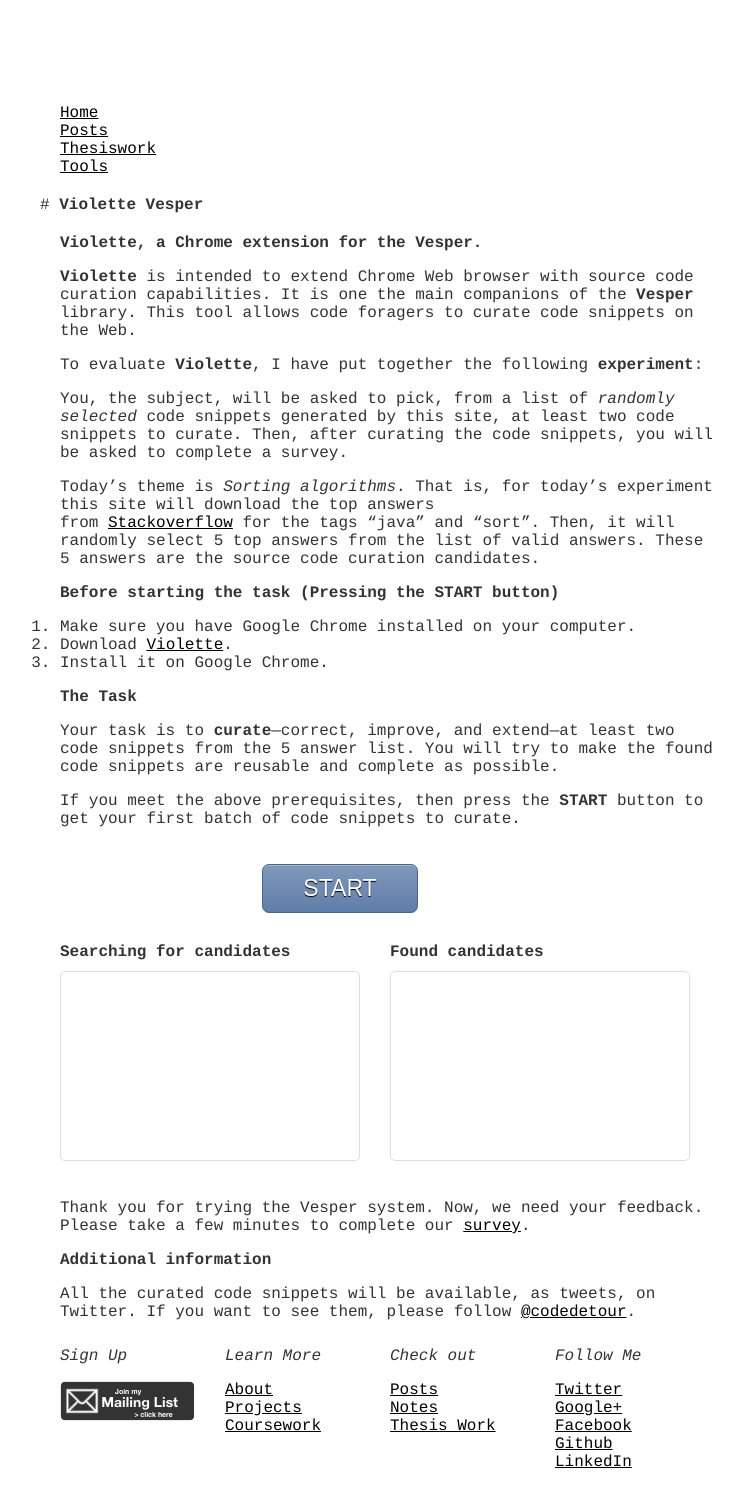
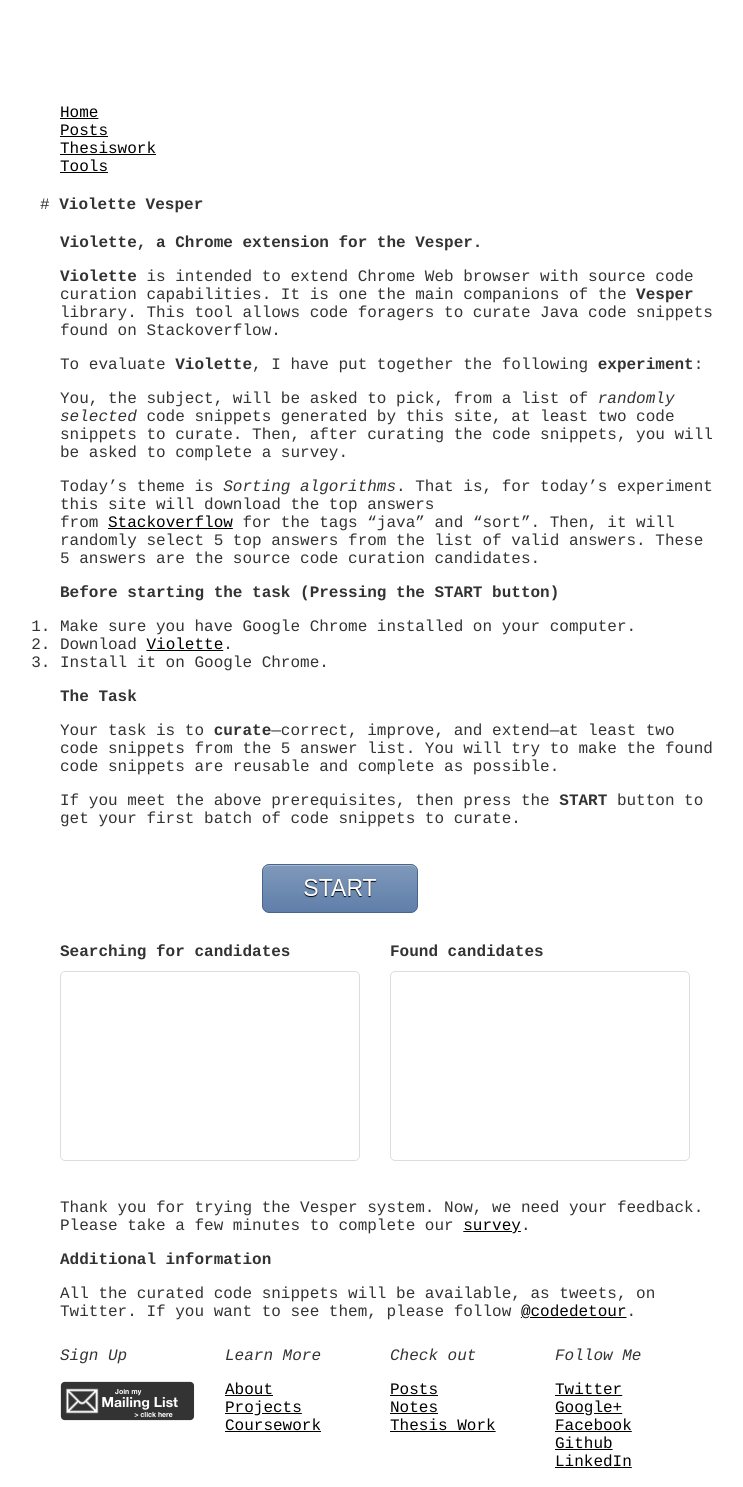
Before and after one commit to hsanchez/hsanchez.github.io, a Jekyll site: the page built from posts/thesiswork/tools/_posts/2014-07-22-violette.md, in a window 1280 px wide. Shown: the whole page, without its empty margins (250-993 px from the left). Built offline with Jekyll 4.4.1, drawn with Linux system fonts in a browser that asks for light colours; Markdown is read by kramdown in place of the engine named in the settings.

Commit message:
better description of vesper

```diff
--- a/posts/thesiswork/tools/_posts/2014-07-22-violette.md
+++ b/posts/thesiswork/tools/_posts/2014-07-22-violette.md
@@ -9,7 +9,7 @@
 
 **Violette** is intended to extend Chrome Web browser with source code curation capabilities.
 It is one the main companions of the **Vesper** library. This tool allows code foragers to curate
-code snippets on the Web.
+Java code snippets found on Stackoverflow.
 
 To evaluate **Violette**, I have put together the following **experiment**:
 
```
